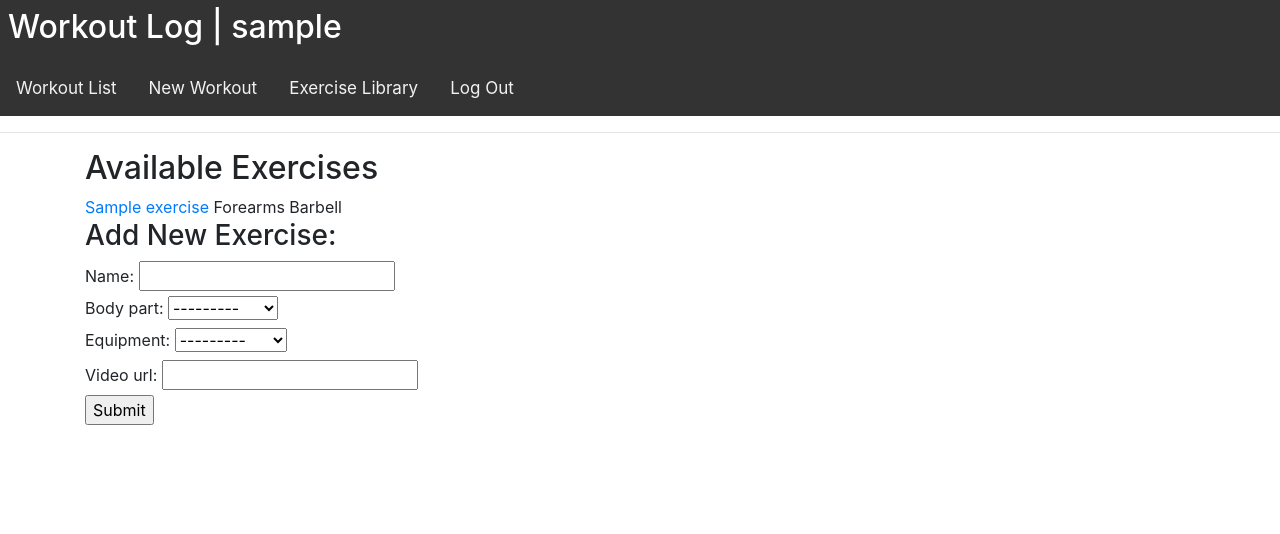
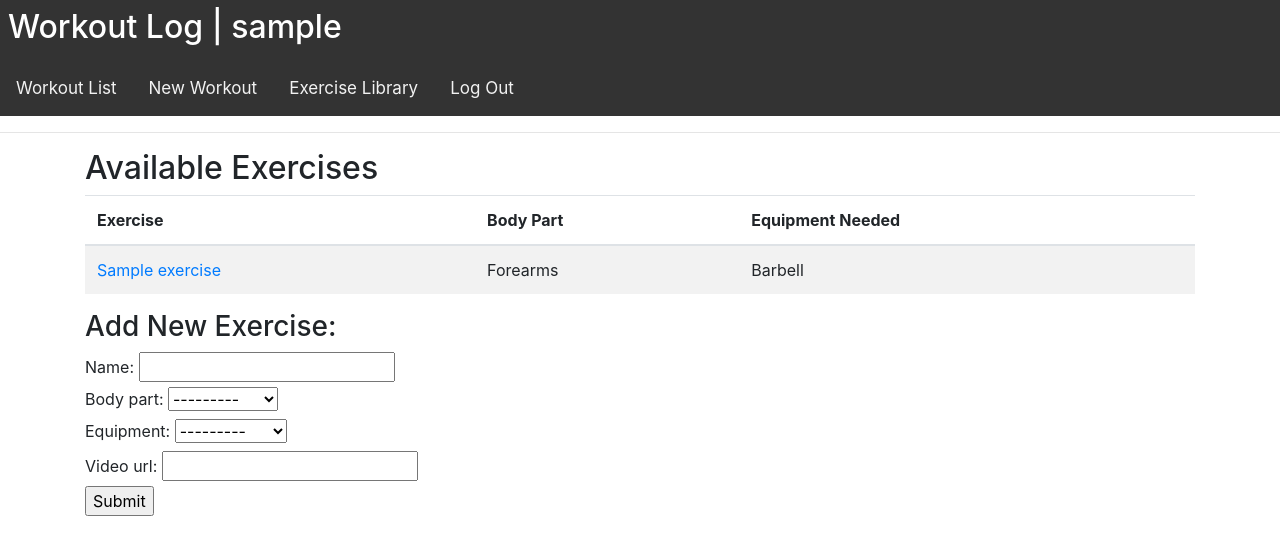
Before and after one commit to Bonnet1/workout_app, a Django app: page /exercises in a window 1280 px wide. Shown: the top 534 px of the page. Run offline with Django 5.2, Linux system fonts and the light colour scheme; a user stored in the database is signed in; tables that the repository leaves empty hold one stand-in row (values such as "Sample post"); some libraries are stand-ins or nearby versions.

Commit message:
Complete final project

```diff
--- a/workout_log/static/workout_log/index.js
+++ b/workout_log/static/workout_log/index.js
@@ -18,6 +18,7 @@ document.addEventListener('DOMContentLoaded', function() {
             toggleStatus(this.dataset.workout, this.dataset.status)
             button.style.color = toggleColor(this.dataset.status)
         }
+
     })
 });
 
--- a/workout_log/templates/workout_log/exercises.html
+++ b/workout_log/templates/workout_log/exercises.html
@@ -9,14 +9,27 @@
 
     <h2>Available Exercises</h2>
 
+    <table class="table table-striped table-hover">
+        <thead>
+            <tr>
+                <th scope="col">Exercise</th>
+                <th scope="col">Body Part</th>
+                <th scope="col">Equipment Needed</th>
+            </tr>
+        </thead>
+
+        <tbody>
             {% for exercise in exercises %}
-        <div>
-            <a href="{{ exercise.video_url }}" target="_blank">{{ exercise.name }}</a>
-            {{ exercise.body_part }}
-            {{ exercise.equipment }}
-        </div>
+            <tr>
+                <td><a href="{{ exercise.video_url }}" target="_blank">{{ exercise.name }}</a></td>
+                <td>{{ exercise.body_part }}</td>
+                <td>{{ exercise.equipment }}</td>
+            </tr>
         {% endfor %}
+        </tbody>
+    </table>
 
+    {% if user.is_authenticated %}
         <div id="exercises">
             <div id="add_exercise">
                 <h3>Add New Exercise:</h3>
@@ -26,6 +39,7 @@
                     <input type="submit">
                 </form>
             </div>
+    {% endif %}
 
     </div>
 
--- a/workout_log/templates/workout_log/layout.html
+++ b/workout_log/templates/workout_log/layout.html
@@ -12,12 +12,16 @@
     </head>
     <body>
         <div class="topnav">
-            <h2>Workout Log | {{ request.user }}</h2>
+            <h2>Workout Log {% if user.is_authenticated %}| {{ request.user }} {% endif %}</h2>
 
             <a href="{% url 'index' %}">Workout List</a>
             <a href="{% url 'add' %}">New Workout</a>
             <a href="{% url 'exercises' %}">Exercise Library</a>
-            <a href="{% url 'logout' %}">Log Out</a>
+            {% if user.is_authenticated %}
+                <a href="{% url 'logout' %}">Log Out</a>
+            {% else %}
+                <a href="{% url 'login' %}">Login</a>
+            {% endif %}
         </div>
 
         <hr>
--- a/workout_log/views.py
+++ b/workout_log/views.py
@@ -73,21 +73,27 @@ def index(request):
 
 def add_exercise(request):
 
-    # Check if method is POST
-    if request.method == "POST":
+    # Check for user authentication first
+    if request.user.is_authenticated:
 
-        # Capture new exercise data from form
-        form = NewExerciseForm(request.POST)
+        # Check if method is POST
+        if request.method == "POST":
 
-        # Check if form data is valid (server-side)
-        if form.is_valid():
-            new_exercise = form.save(commit=False)
-            new_exercise.user = request.user
-            new_exercise.save()
-            return HttpResponseRedirect(reverse("exercises"))
-        return HttpResponseRedirect(reverse("exercises"), {
-            "message": "Invalid Form"
-        })
+            # Capture new exercise data from form
+            form = NewExerciseForm(request.POST)
+
+            # Check if form data is valid (server-side)
+            if form.is_valid():
+                new_exercise = form.save(commit=False)
+                new_exercise.user = request.user
+                new_exercise.save()
+                return HttpResponseRedirect(reverse("exercises"))
+            return HttpResponseRedirect(reverse("exercises"), {
+                "message": "Invalid Form"
+            })
+    # Everyone else is prompted to sign in
+    else:
+        return HttpResponseRedirect(reverse("login"))
 
 def exercises(request):
 
@@ -100,57 +106,66 @@ def exercises(request):
 
 @csrf_exempt
 def add(request):
+    # Check for user authentication first
+    if request.user.is_authenticated:
 
-    # Check if method is POST
-    if request.method == "POST":
-        data = json.loads(request.body)
-        if len(data) > 0:
+        # Check if method is POST
+        if request.method == "POST":
 
-            # TODO - add persistance to this page so workout is not lost when adding more exercises
+            data = json.loads(request.body)
+            if len(data) > 0:
 
-            for exercise in data:
-                if (exercise['reps'] == 0) | (exercise['sets'] == 0) | (exercise['weight'] == 0):
-                    return JsonResponse({
-                            "error": "Must complete all sets, reps, and weights."
-                            }, status=400)
+                # TODO - add persistance to this page so workout is not lost when adding more exercises
 
-            # Create a new workout
-            new_workout = Workout(
-                user = request.user,
-                status = "Started",
+                for exercise in data:
+                    if (exercise['reps'] == 0) | (exercise['sets'] == 0) | (exercise['weight'] == 0):
+                        return JsonResponse({
+                                "error": "Must complete all sets, reps, and weights."
+                                }, status=400)
 
-            )
-            new_workout.save()
+                # Create a new workout
+                new_workout = Workout(
+                    user = request.user,
+                    status = "Template",
 
-            # Add all relevant exercises to the workout
-            for exercise in data:
-                new_workout_exercise = WorkoutExercise(
-                    exercise = Exercise.objects.get(name=exercise['exercise']),
-                    workout = Workout.objects.get(pk=new_workout.id)
+                )
+                new_workout.save()
+
+                # Add all relevant exercises to the workout
+                for exercise in data:
+                    new_workout_exercise = WorkoutExercise(
+                        exercise = Exercise.objects.get(name=exercise['exercise']),
+                        workout = Workout.objects.get(pk=new_workout.id)
+                        )
+                    new_workout_exercise.save()
+
+                    new_exercise_detail = WorkoutExerciseDetail(
+                        workout_exercise = WorkoutExercise.objects.get(pk=new_workout_exercise.id),
+                        reps = exercise['reps'],
+                        sets = exercise['sets'],
+                        weight = exercise['weight']
                     )
-                new_workout_exercise.save()
-
-                new_exercise_detail = WorkoutExerciseDetail(
-                    workout_exercise = WorkoutExercise.objects.get(pk=new_workout_exercise.id),
-                    reps = exercise['reps'],
-                    sets = exercise['sets'],
-                    weight = exercise['weight']
-                )
-                new_exercise_detail.save()
-            return JsonResponse(data, safe=False)
-        else:
-            return JsonResponse({
-            "error": "No exercises submitted."
-            }, status=400)
+                    new_exercise_detail.save()
+                return JsonResponse(data, safe=False)
+            else:
+                return JsonResponse({
+                "error": "No exercises submitted."
+                }, status=400)
 
 
-    if request.method == "GET":
 
-        available_exercises = Exercise.objects.all().order_by('name')
 
-        return render(request, "workout_log/workout.html", {
-            "exercises": available_exercises
-        })
+        if request.method == "GET":
+
+            available_exercises = Exercise.objects.all().order_by('name')
+
+            return render(request, "workout_log/workout.html", {
+                "exercises": available_exercises
+            })
+
+    # Everyone else is prompted to sign in
+    else:
+        return HttpResponseRedirect(reverse("login"))
 
 @csrf_exempt
 def update(request, workout_id):
```
Lines whose indentation alone changed are shown as unchanged.
